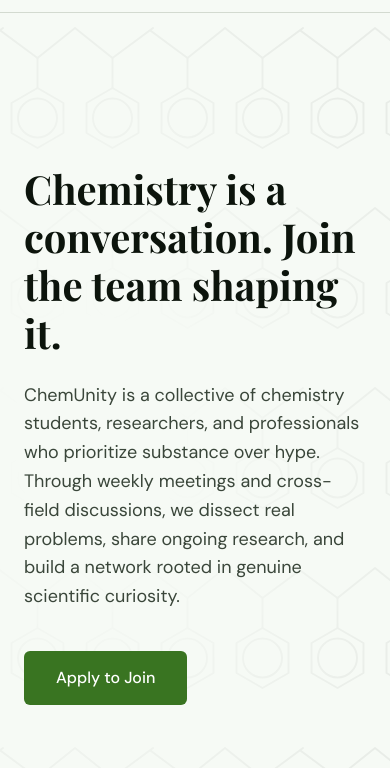
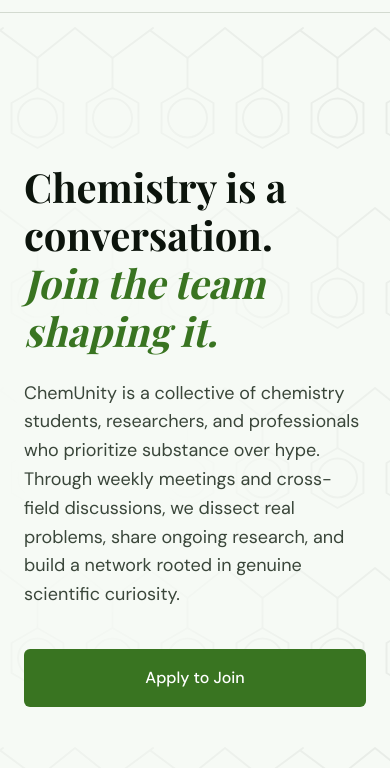
Before and after one commit to fam707dd-ux/ChemUnity, a plain HTML site: page index.html in a window 390 px wide. Shown: the part 76-844 px from the top of the page. Drawn offline with nearby package versions, Linux system fonts and the light colour scheme.

Commit message:
Enhance mobile responsiveness and update hero section
Added responsive mobile break class and updated hero text for better display on mobile devices.

```diff
--- a/index.html
+++ b/index.html
@@ -157,6 +157,7 @@
             position: relative;
             overflow: hidden;
             min-height: 100vh;
+            min-height: 100dvh;
             display: flex;
             flex-direction: column;
             justify-content: center;
@@ -451,14 +452,39 @@
             }
         }
 
+        .mobile-break {
+            display: none;
+        }
+
+        .hero-highlight {
+            color: var(--cu-green);
+            font-style: italic;
+        }
+
         /* RESPONSIVE */
         @media (max-width: 768px) {
+            .mobile-break {
+                display: block;
+                margin-bottom: 0.2rem;
+            }
+
+            .hero-content .btn {
+                display: block;
+                width: 100%;
+                text-align: center;
+                padding: 1rem;
+                margin-top: 2rem;
+            }
+
             .pillars {
                 grid-template-columns: 1fr;
                 gap: 3rem;
             }
 
-            .hero,
+            .hero {
+                padding: 2.5rem 0;
+            }
+
             .about,
             .team {
                 padding: 5rem 0;
@@ -510,7 +536,7 @@
         <div class="hero-bg"></div>
         <div class="container">
             <div class="hero-content animate-on-scroll">
-                <h1>Chemistry is a conversation. Join the team shaping it.</h1>
+                <h1>Chemistry is a conversation. <br class="mobile-break"><span class="hero-highlight">Join the team shaping it.</span></h1>
                 <p>ChemUnity is a collective of chemistry students, researchers, and professionals who prioritize
                     substance over hype. Through weekly meetings and cross-field discussions, we dissect real problems,
                     share ongoing research, and build a network rooted in genuine scientific curiosity.</p>
```
